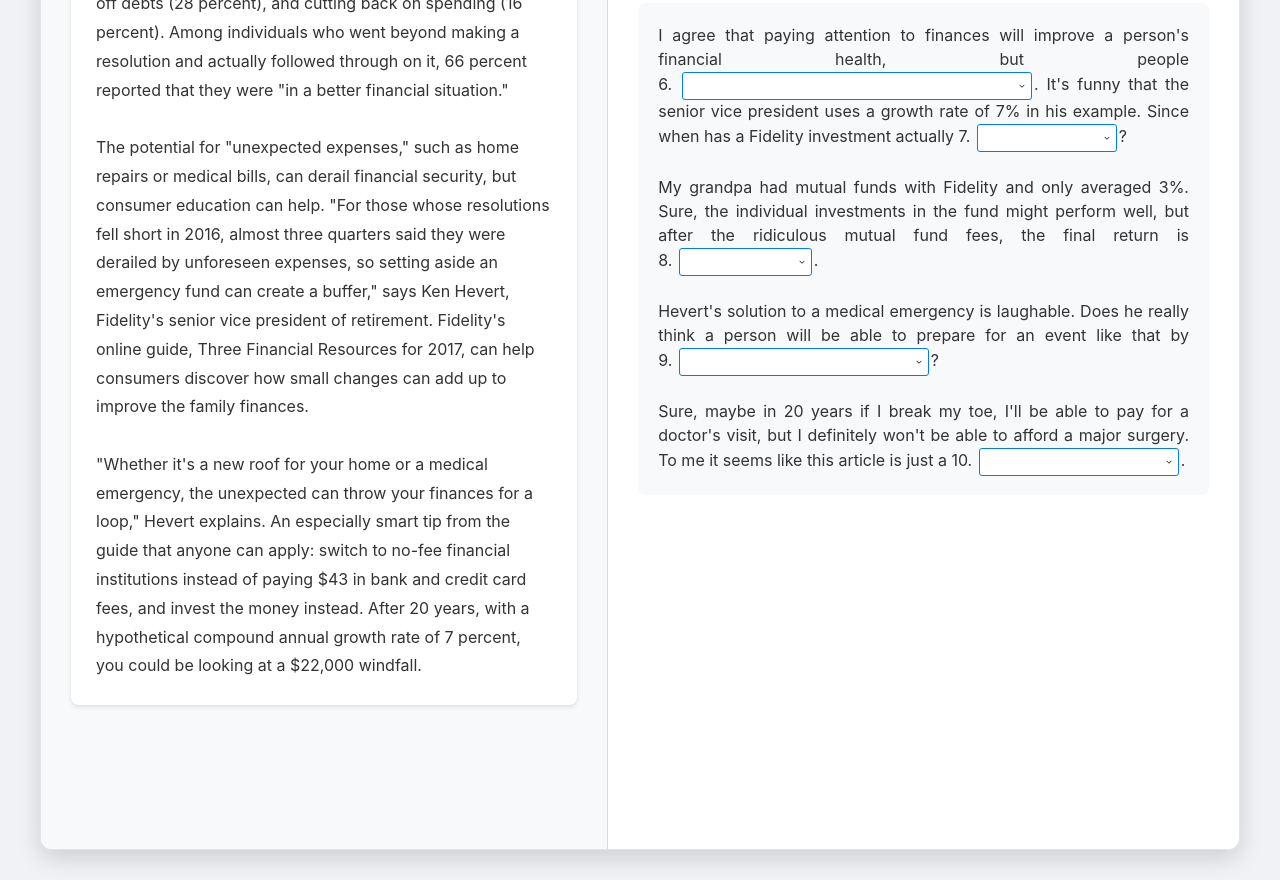
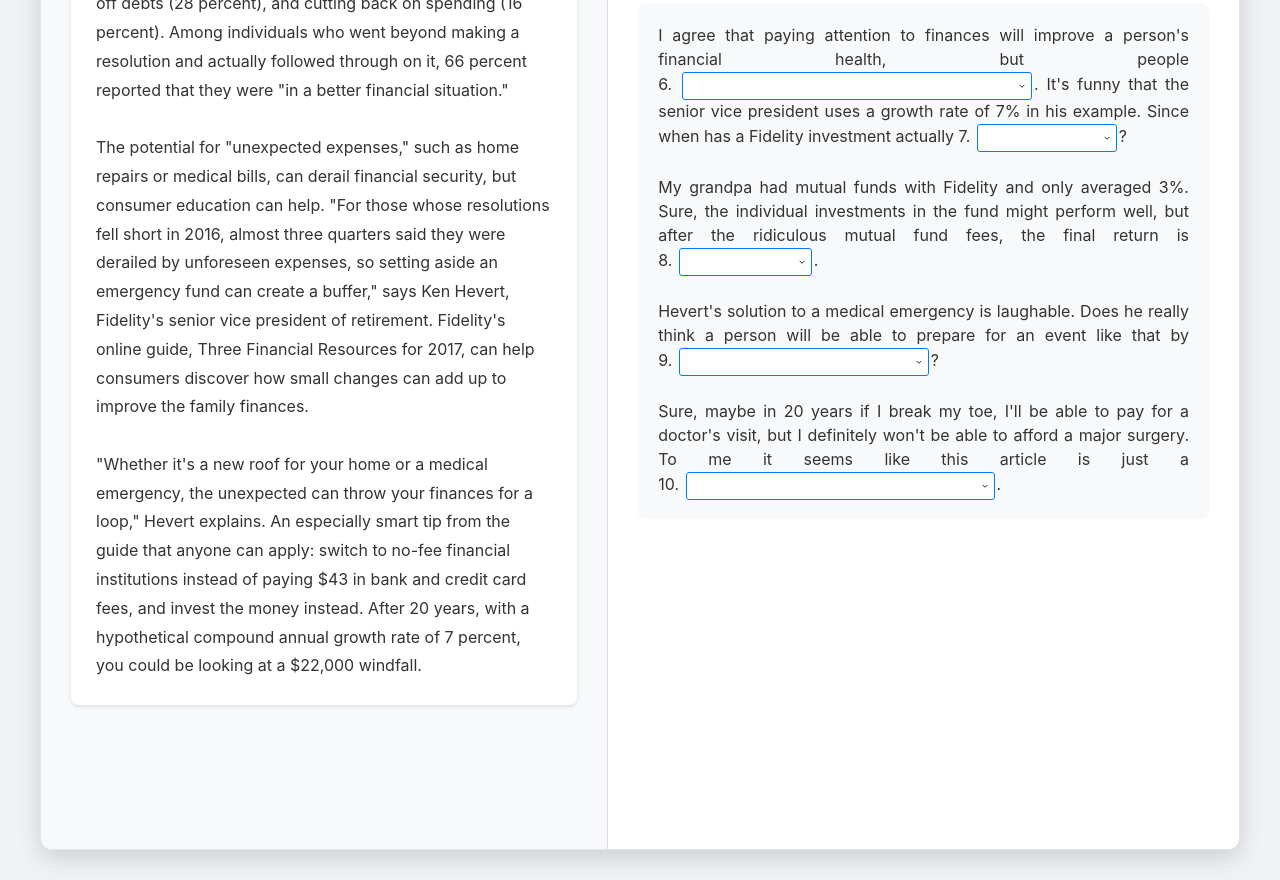
Before and after one commit to tnestudy/security-tracking-reading3-4-93x7H, a plain HTML site: page 03_Reading_Part4_Reading_for_Viewpoints.html in a window 1280 px wide. Shown: the part 748-1628 px from the top of the page. Drawn offline with Linux system fonts and the light colour scheme.

Commit message:
Update 03_Reading_Part4_Reading_for_Viewpoints.html

```diff
--- a/03_Reading_Part4_Reading_for_Viewpoints.html
+++ b/03_Reading_Part4_Reading_for_Viewpoints.html
@@ -275,6 +275,10 @@
             max-width: 350px;
         }
 
+        .blank-dropdown#q10 {
+            min-width: 300px;
+            max-width: 400px;
+        }
         .selected-answer {
             color: #2d5a2d;
             font-weight: bold;
```
